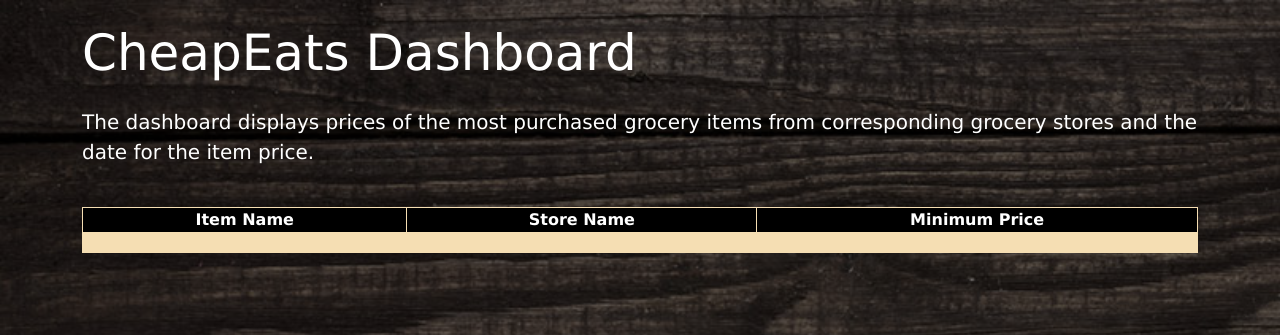
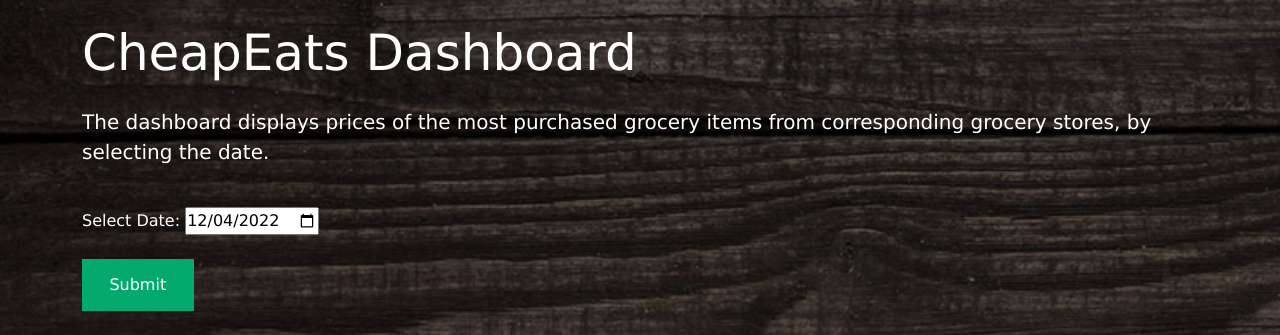
Before and after one commit to kasturigavali/Cheapeats, a Flask app: template website/templates/dashboard.html in a window 1280 px wide. Shown: the part 112-447 px from the top of the page. Run offline with Flask 3, Linux system fonts and the light colour scheme; the template is opened without the code that fills it: values that come from a table or form of the project are taken from there, others are empty.

Commit message:
Updated the dashboard with date option

```diff
--- a/website/templates/dashboard.html
+++ b/website/templates/dashboard.html
@@ -19,9 +19,14 @@
     <section class="background firstSection2">
         <div class="container">
             <p class="heading">CheapEats Dashboard</p>
-            <p class="Message">The dashboard displays prices of the most purchased grocery items from corresponding grocery stores
-                                and the date for the item price.
+            <p class="Message">The dashboard displays prices of the most purchased grocery items from corresponding grocery stores,
+                                by selecting the date.
             </p><br>
+            <form action="/dashboard" method="POST">
+                <label for="date">Select Date:</label>
+                <input type="date" name="date" id="date" value="2022-12-04" min="2022-12-01" max="2023-12-04"><br><br>
+                <button type="submit">Submit</button><br>
+            </form><br>
             <table id="data" style="width:100%; border:1px solid wheat; border-collapse:collapse; background-color:black">
                 <thead>
                     <tr style = "text-align: center;border:1px solid wheat; border-collapse:collapse">
--- a/website/templates/shoppingcart.html
+++ b/website/templates/shoppingcart.html
@@ -18,7 +18,7 @@
     </nav>
     <section class="background firstSection1">
         <div class="container">
-          <p class="heading">CheapEats ShoppingCart</p>
+          <p class="heading">CheapEats Shopping Cart</p>
           <p class="Message">Please fill in the details below and hit Submit.
           </p><br>
                   <form action="/shoppingcart" method="POST">
```
Also changed, not shown: website/views.py (+15 -8 lines).
